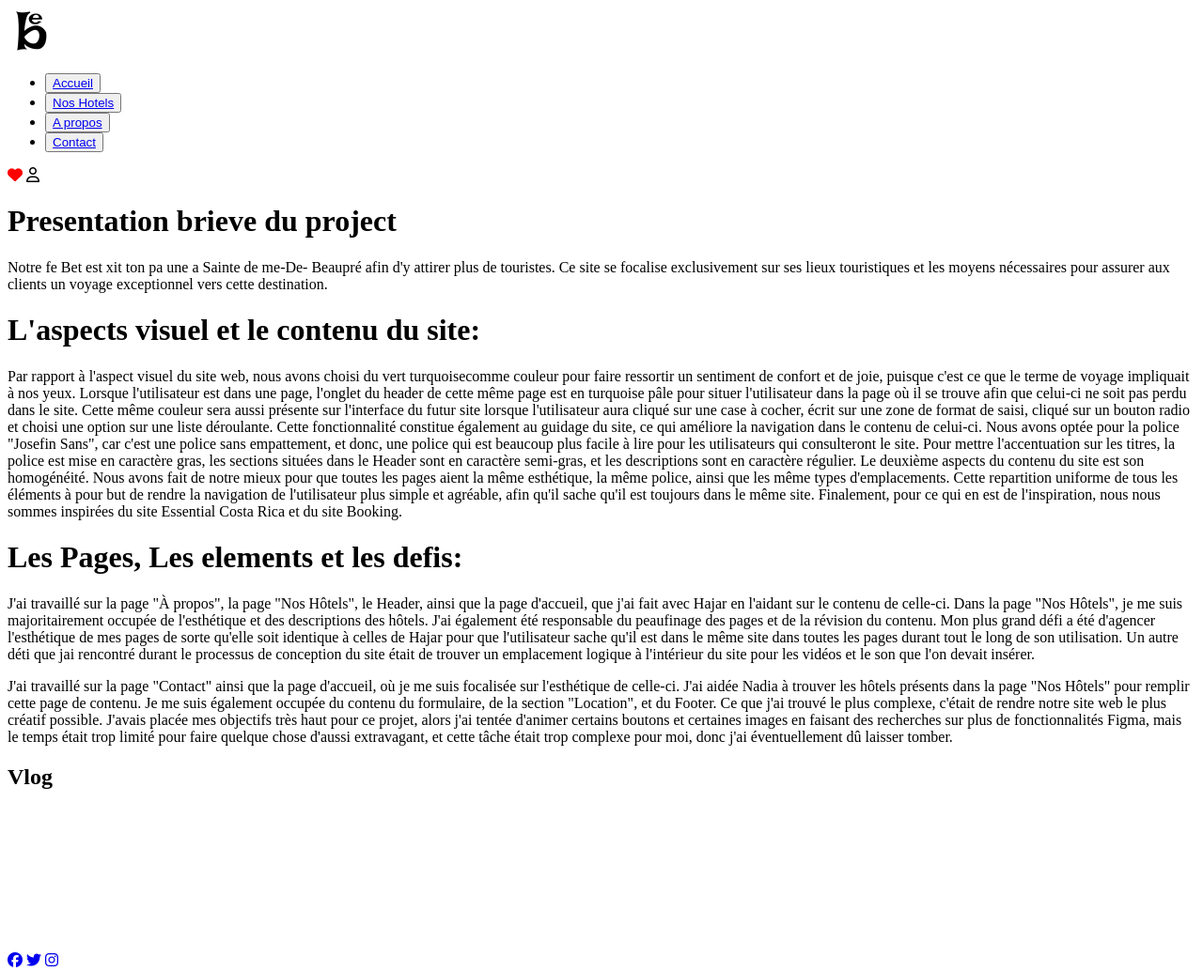
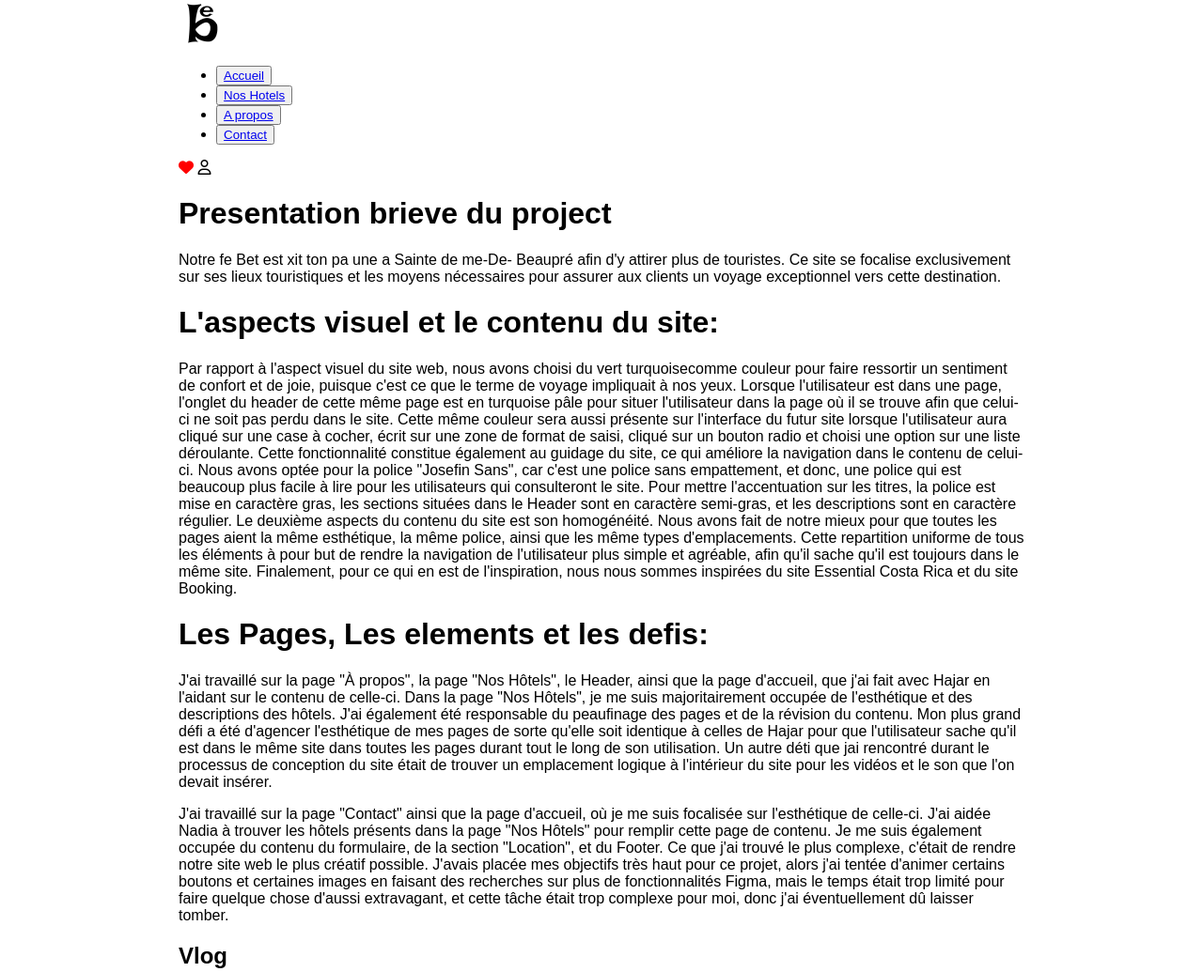
Before and after one commit to nadia0012/beaupre_excursion, a plain HTML site: page a propos.html in a window 1280 px wide. Shown: the top 1035 px of the page at 94% size. Drawn offline with Linux system fonts and the light colour scheme; files that its build step writes are made by us from their sources; grey boxes are pictures that could not be loaded.

Commit message:
la section css du body
Ceci est la section du code css qui s'occupera de modifer tout le body du site web.

```diff
--- a/a propos.html
+++ b/a propos.html
@@ -60,6 +60,7 @@
     <div class="video-container">
         <iframe src="https://www.youtube.com/embed/rO43BkGY274" frameborder="0" allowfullscreen></iframe>
     </div>
+<<<<<<< Updated upstream
 </main>
 <footer>
     <div class="footer">
@@ -76,3 +77,6 @@
 </footer>
 </body>
 </html>
+=======
+</main>
+>>>>>>> Stashed changes
--- a/styles.css
+++ b/styles.css
@@ -0,0 +1,5 @@
+body {
+    font-family: Arial, Helvetica, sans-serif;
+    max-width: 900px;
+    margin: 0 auto;
+}
```
